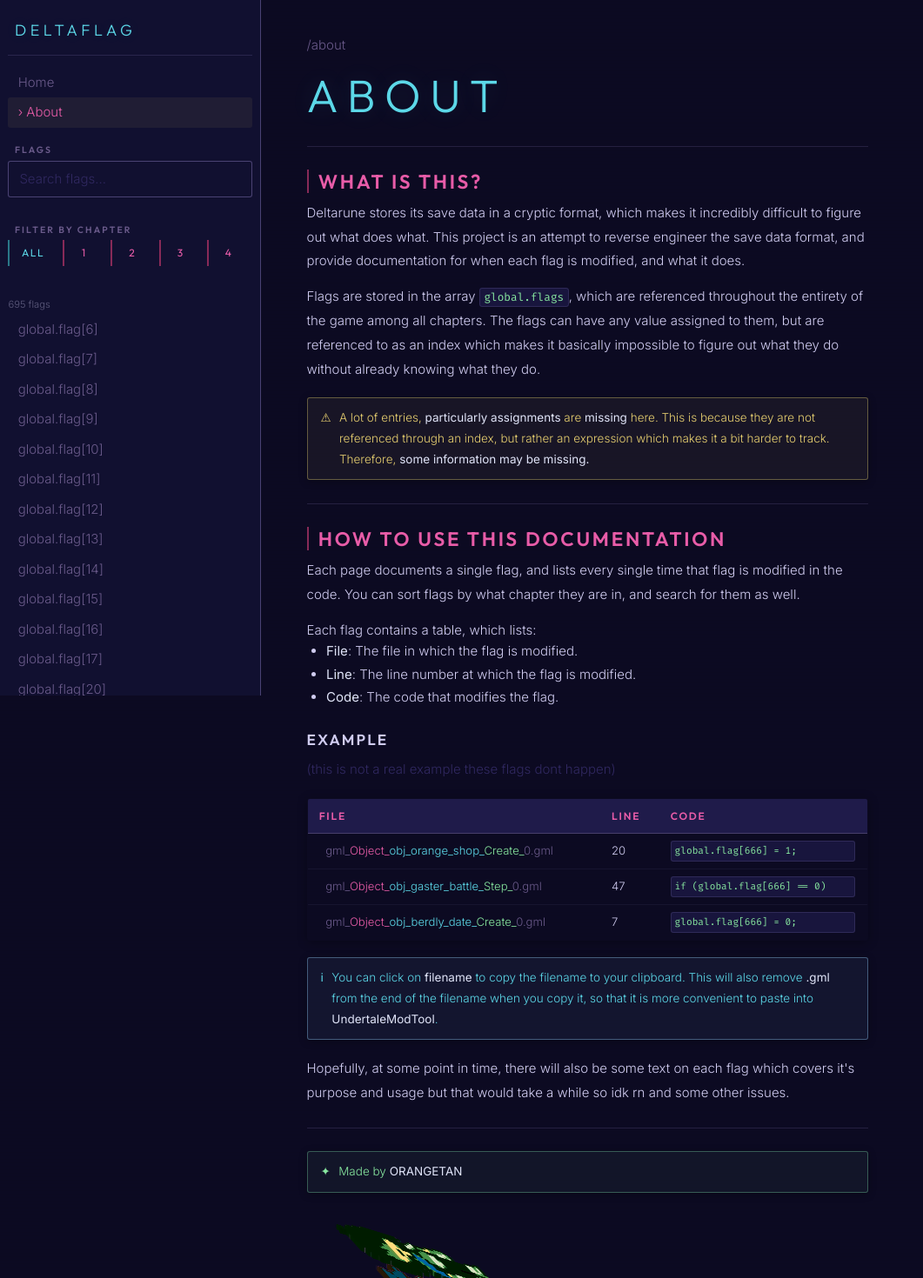
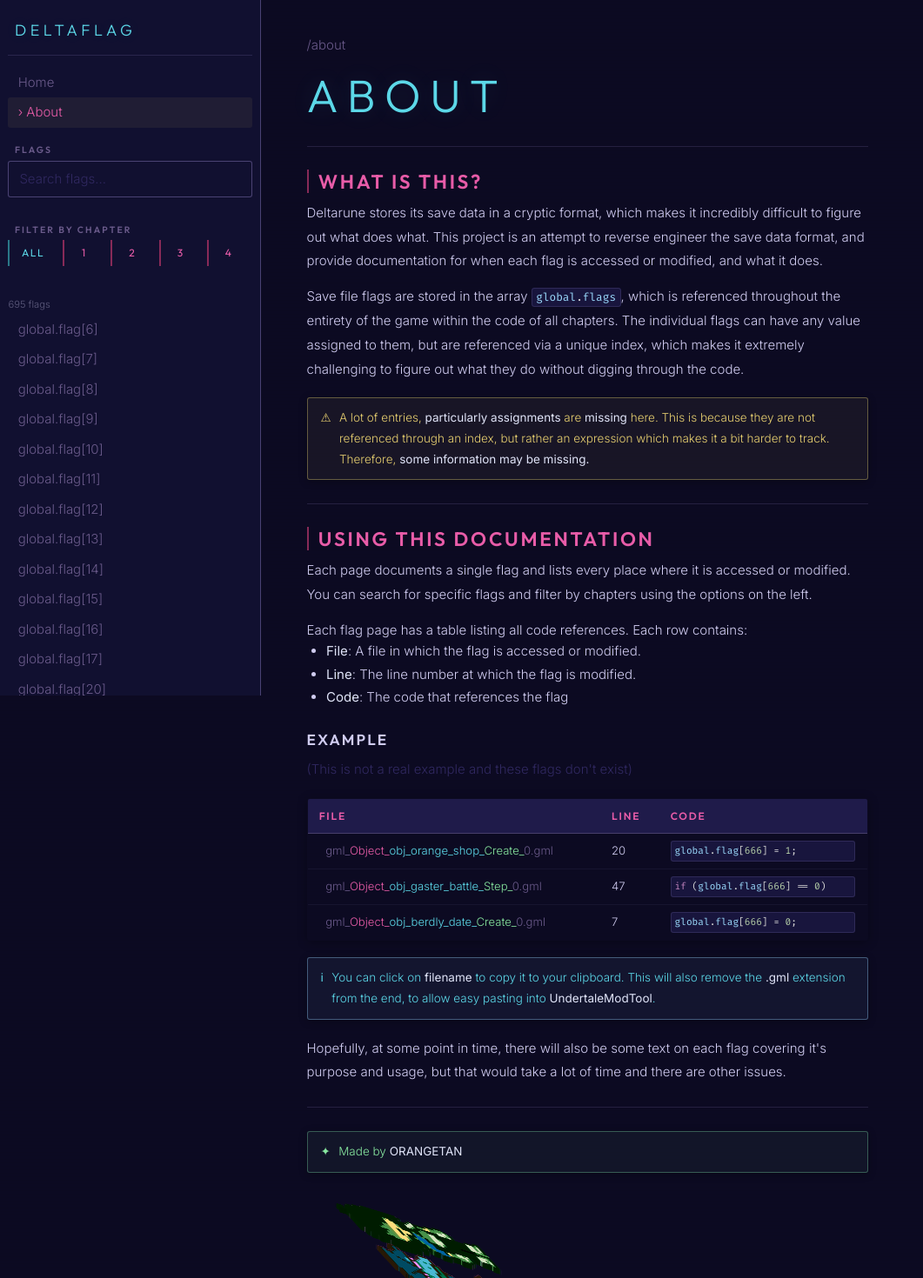
Before and after one commit to ORANGETAN3422/deltaflag, a SvelteKit app: page /about in a window 1280 px wide. Shown: the top 1470 px of the page at 87% size, without its empty margins (0-1061 px from the left). Built offline with nearby package versions, Linux system fonts and the light colour scheme.

Commit message:
Update about page

```diff
--- a/src/routes/about/+page.svelte
+++ b/src/routes/about/+page.svelte
@@ -1,6 +1,8 @@
 <script lang="ts">
 	import { base } from '$app/paths';
 	import GmlFilename from '../flags/[slug]/GmlFilename.svelte';
+
+	let { data } = $props();
 </script>
 
 <p class="text-muted">/about</p>
@@ -14,14 +16,13 @@
 <p>
 	Deltarune stores its save data in a cryptic format, which makes it incredibly difficult to figure
 	out what does what. This project is an attempt to reverse engineer the save data format, and
-	provide documentation for when each flag is modified, and what it does.
+	provide documentation for when each flag is accessed or modified, and what it does.
 </p>
 
 <p>
-	Flags are stored in the array <code>global.flags</code>, which are referenced throughout the
-	entirety of the game among all chapters. The flags can have any value assigned to them, but are
-	referenced to as an index which makes it basically impossible to figure out what they do without
-	already knowing what they do.
+	Save file flags are stored in the array <code>{@html data.global_flags}</code>, which is referenced throughout the
+	entirety of the game within the code of all chapters. The individual flags can have any value assigned to them, but are
+	referenced via a unique index, which makes it extremely challenging to figure out what they do without digging through the code.
 </p>
 
 <div class="callout warning">
@@ -35,22 +36,22 @@
 
 <hr />
 
-<h2>How to Use This Documentation</h2>
+<h2>Using This Documentation</h2>
 
 <p>
-	Each page documents a single flag, and lists every single time that flag is modified in the code.
-	You can sort flags by what chapter they are in, and search for them as well.
+	Each page documents a single flag and lists every place where it is accessed or modified.
+	You can search for specific flags and filter by chapters using the options on the left.
 </p>
 
-<p>Each flag contains a table, which lists:</p>
+<p>Each flag page has a table listing all code references. Each row contains:</p>
 <ul class="-mt-4">
-	<li><strong>File</strong>: The file in which the flag is modified.</li>
+	<li><strong>File</strong>: A file in which the flag is accessed or modified.</li>
 	<li><strong>Line</strong>: The line number at which the flag is modified.</li>
-	<li><strong>Code</strong>: The code that modifies the flag.</li>
+	<li><strong>Code</strong>: The code that references the flag</li>
 </ul>
 
 <h3>Example</h3>
-<p class="text-faint">(this is not a real example these flags dont happen)</p>
+<p class="text-faint">(This is not a real example and these flags don't exist)</p>
 <table>
 	<thead>
 		<tr>
@@ -60,11 +61,11 @@
 		</tr>
 	</thead>
 	<tbody>
-		{#each [{ filename: 'gml_Object_obj_orange_shop_Create_0.gml', line: '20', code: 'global.flag[666] = 1;' }, { filename: 'gml_Object_obj_gaster_battle_Step_0.gml', line: '47', code: 'if (global.flag[666] == 0)' }, { filename: 'gml_Object_obj_berdly_date_Create_0.gml', line: '7', code: 'global.flag[666] = 0;' }] as { filename, line, code }}
+		{#each data.example_usages as { filename, line, code }}
 			<tr>
 				<td><GmlFilename name={filename} /></td>
 				<td>{line}</td>
-				<td><code class="block break-all whitespace-pre-wrap">{code}</code></td>
+				<td><code class="block break-all whitespace-pre-wrap">{@html code}</code></td>
 			</tr>
 		{/each}
 	</tbody>
@@ -73,15 +74,14 @@
 <div class="callout info">
 	<span>ℹ</span>
 	<span
-		>You can click on <strong>filename</strong> to copy the filename to your clipboard. This will
-		also remove <strong>.gml</strong> from the end of the filename when you copy it, so that it is
-		more convenient to paste into <strong>UndertaleModTool</strong>.
+		>You can click on <strong>filename</strong> to copy it to your clipboard. This will also remove the
+		<strong>.gml</strong> extension from the end, to allow easy pasting into <strong>UndertaleModTool</strong>.
 	</span>
 </div>
 
 <p>
-	Hopefully, at some point in time, there will also be some text on each flag which covers it's
-	purpose and usage but that would take a while so idk rn and some other issues.
+	Hopefully, at some point in time, there will also be some text on each flag covering it's
+	purpose and usage, but that would take a lot of time and there are other issues.
 </p>
 
 <hr />
--- /dev/null
+++ b/src/routes/about/+page.ts
@@ -0,0 +1,32 @@
+import { codeToHtml } from 'shiki';
+
+async function highlight(code: string) {
+	const raw = await codeToHtml(code, { lang: 'js', theme: 'dark-plus' });
+	return raw
+		.replace(/<pre[^>]*><code[^>]*>/, '')
+		.replace(/<\/code><\/pre>/, '')
+		.replace(/background(-color)?:[^;"]*/g, '');
+}
+
+export async function load() {
+    return {
+        global_flags: await highlight("global.flags"),
+        example_usages: [
+            {
+                filename: 'gml_Object_obj_orange_shop_Create_0.gml',
+                line: '20',
+                code: await highlight('global.flag[666] = 1;')
+            },
+            {
+                filename: 'gml_Object_obj_gaster_battle_Step_0.gml',
+                line: '47',
+                code: await highlight('if (global.flag[666] == 0)')
+            },
+            {
+                filename: 'gml_Object_obj_berdly_date_Create_0.gml',
+                line: '7',
+                code: await highlight('global.flag[666] = 0;')
+            }
+        ]
+    };
+}
```
